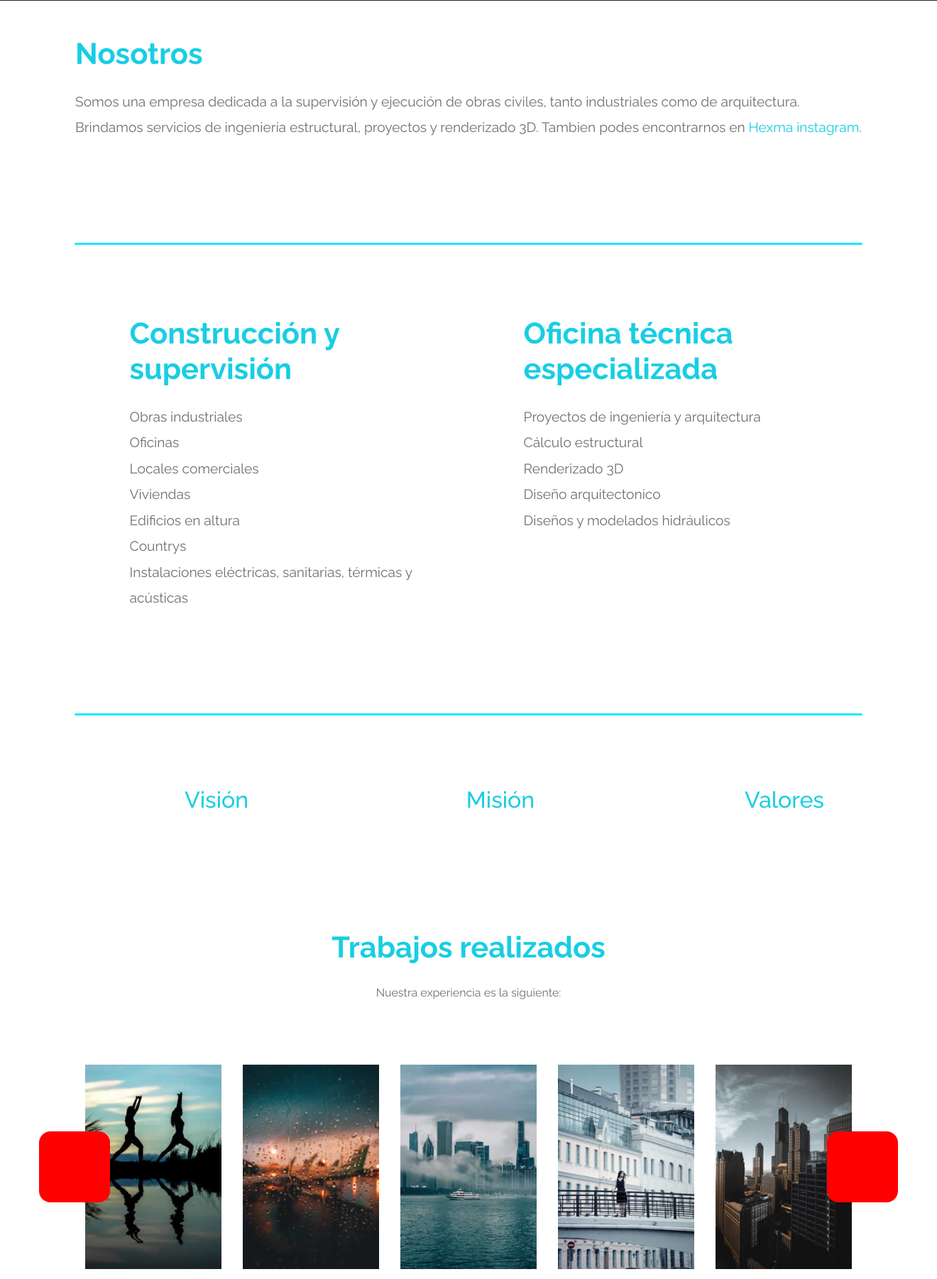
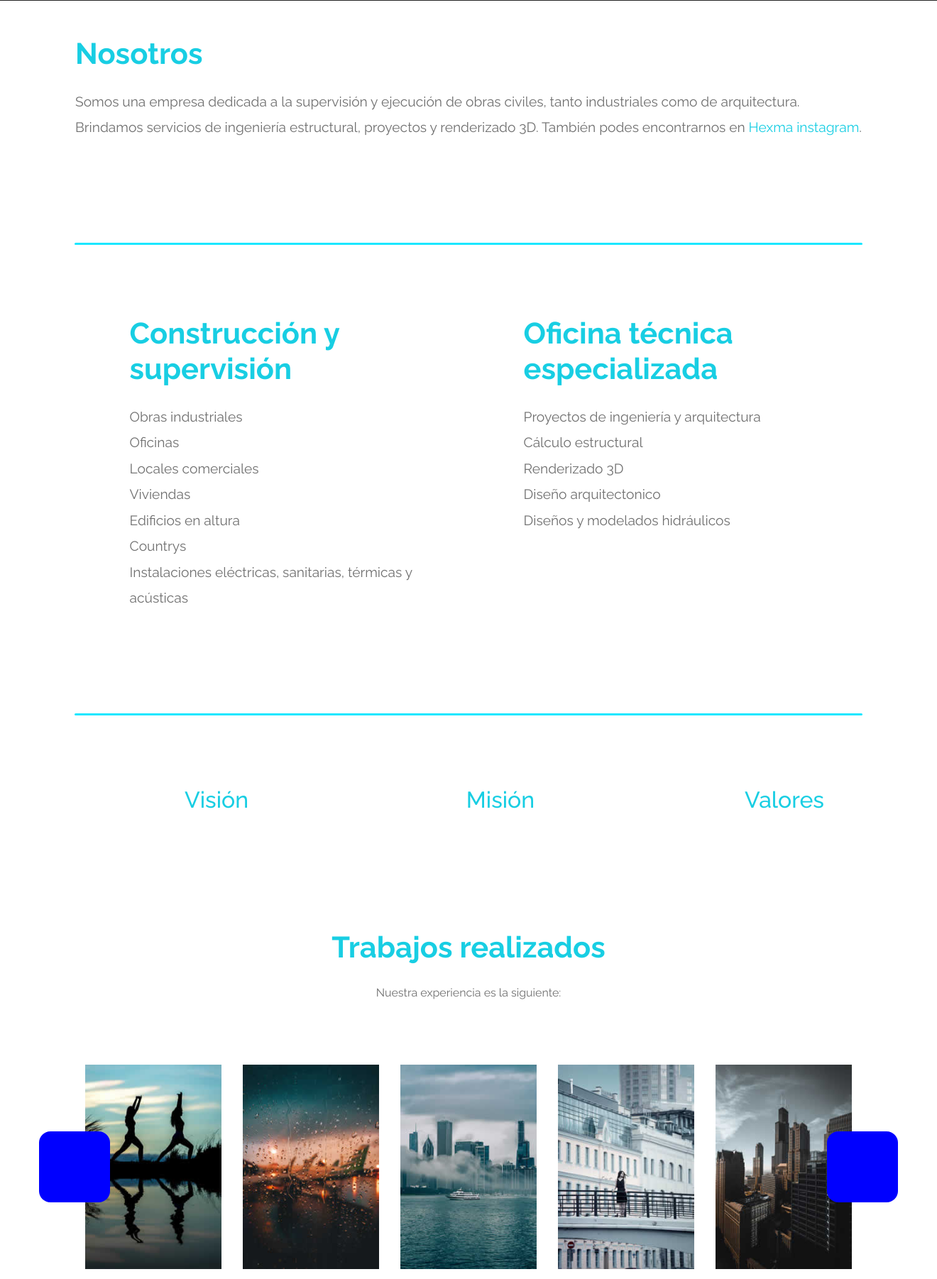
Before and after one commit to hevieiro/hexmaconstrucciones, a PHP site: page / in a window 1320 px wide. Shown: the part 799-2601 px from the top of the page at 71% size. Run offline with PHP 8.4, Linux system fonts and the light colour scheme; grey boxes are pictures that could not be loaded.

Commit message:
arrows fuction in progress for carousel

```diff
--- a/css/tooplate-infinite-loop.css
+++ b/css/tooplate-infinite-loop.css
@@ -889,3 +889,35 @@ p {
   border-radius: 16px;
   cursor: pointer;
 }
+
+.next {
+  width: 100px;
+  height: 100px;
+  background: blue;
+  position: absolute;
+  right: 0;
+  top: 42%;
+  transform: translate(50%, -50%);
+  z-index: 100;
+  border-radius: 16px;
+  cursor: pointer;
+  transition: 0.25s;
+}
+
+.prev {
+  width: 100px;
+  height: 100px;
+  background: blue;
+  position: absolute;
+  top: 42%;
+  transform: translate(-50%, -50%);
+  z-index: 100;
+  border-radius: 16px;
+  cursor: pointer;
+  transition: 0.25s;
+}
+
+.prev:hover,
+.next:hover {
+  background: red;
+}
--- a/index.html
+++ b/index.html
@@ -94,7 +94,7 @@ https://www.tooplate.com/view/2117-infinite-loop
                 Somos una empresa dedicada a la supervisión y ejecución de obras
                 civiles, tanto industriales como de arquitectura.<br />
                 Brindamos servicios de ingeniería estructural, proyectos y
-                renderizado 3D. Tambien podes encontrarnos en
+                renderizado 3D. También podes encontrarnos en
                 <a
                   href="https://www.instagram.com/hexmaconstrucciones/"
                   target="_blank"
@@ -234,8 +234,8 @@ https://www.tooplate.com/view/2117-infinite-loop
               style="position: relative"
               class="mx-auto tm-gallery-container"
             >
-              <div class="arrow-left" id="arrow-left"></div>
-              <div id="arrow-right" class="arrow-right"></div>
+              <div class="next"></div>
+              <div class="prev"></div>
               <div class="grid tm-gallery">
                 <a href="img/gallery-img-01.jpg">
                   <figure class="effect-honey tm-gallery-item">
@@ -373,8 +373,8 @@ https://www.tooplate.com/view/2117-infinite-loop
               style="position: relative"
               class="mx-auto tm-gallery-container"
             >
-              <div class="arrow-left" id="arrow-left"></div>
-              <div id="arrow-right" class="arrow-right"></div>
+              <div class="next"></div>
+              <div class="prev"></div>
               <div class="grid tm-gallery">
                 <a href="img/gallery-img-01.jpg">
                   <figure class="effect-honey tm-gallery-item">
@@ -512,9 +512,8 @@ https://www.tooplate.com/view/2117-infinite-loop
               style="position: relative"
               class="mx-auto tm-gallery-container"
             >
-              <div class="arrow-left" id="arrow-left"></div>
-              <div id="arrow-right" class="arrow-right"></div>
-
+              <div class="next"></div>
+              <div class="prev"></div>
               <div class="grid tm-gallery">
                 <a href="img/gallery-img-01.jpg">
                   <figure class="effect-honey tm-gallery-item">
@@ -926,6 +925,8 @@ https://www.tooplate.com/view/2117-infinite-loop
           autoplay: true,
           interval: 2500,
           slidesToScroll: 2,
+          prevArrow: $(".prev"),
+          nextArrow: $(".next"),
           responsive: [
             {
               breakpoint: 1199,
```
